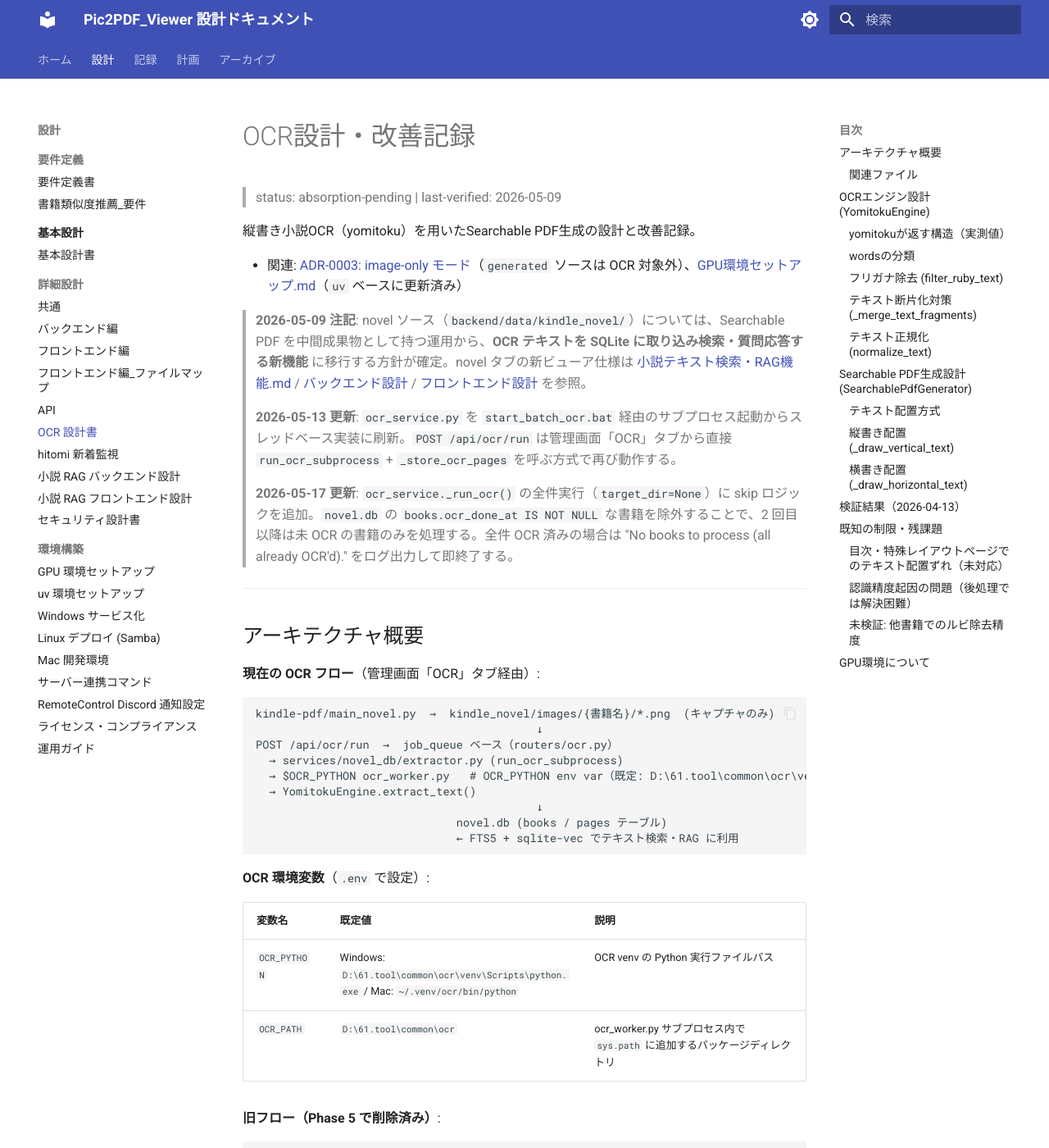
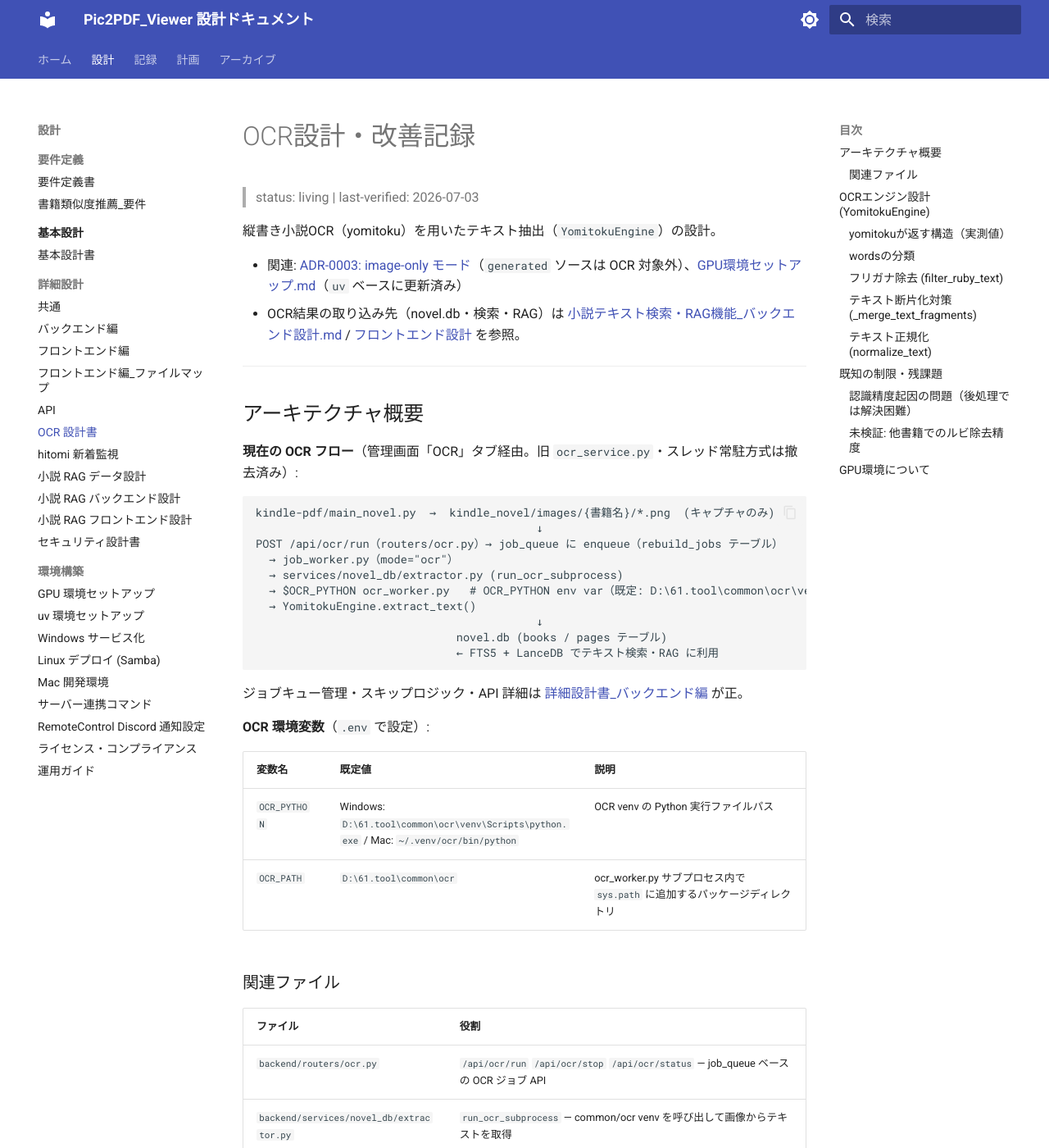
Before and after one commit to kkmmyr/Pic2PDF_Viewer, an MkDocs documentation site: the page built from docs/design/詳細設計/機能別/OCR設計書.md, in a window 1280 px wide and 1400 px high. Shown: the whole window at 82% size. Built offline with MkDocs 1.6.1 and Material for MkDocs 9.7.7, drawn with Linux system fonts in a browser that asks for light colours; some of the changed text lies outside the part shown.

Commit message:
docs: 設計書ガバナンス G4a — RAG 事実正本 新設 + OCR 蒸留・凍結
- 新設 docs/design/詳細設計/機能別/小説RAG_データ.md（事実正本, 196行）: novel_db の DB スキーマ（Alembic 0001-0003 が真実の源）/ NOVEL_DB_* 環境変数 / ディレクトリレイアウト / API 21 エンドポイント / LLM backend・port を1箇所へ集約。散在していた schema/env/layout の三重記載を解消する起点
- OCR設計書.md を蒸留（204→129行, status: living へ）。冒頭フロー注記の陳腐化（旧 ocr_service.py スレッド常駐 → 現行 job_queue 経由）を実コード裏取りで是正。YomitokuEngine の現在形リファレンス（words 構造・filter_ruby_text・normalize_text）は保持
- 削除済み searchable_pdf.py の設計・当時の検証記録を docs/archive/OCR_旧SearchablePDF設計.md（85行, 📦バナー）へ凍結
- mkdocs.yml nav に上記2ファイルを追加

Co-Authored-By: Claude Opus 4.8 (1M context) <noreply@anthropic.com>

````diff
--- a/docs/design/詳細設計/機能別/OCR設計書.md
+++ b/docs/design/詳細設計/機能別/OCR設計書.md
@@ -1,34 +1,30 @@
 # OCR設計・改善記録
 
-> status: absorption-pending | last-verified: 2026-05-09
-<!-- 吸収予定（設計書ガバナンス再編 G4）。それまで本書が当該機能の正本。 -->
+> status: living | last-verified: 2026-07-03
 
-縦書き小説OCR（yomitoku）を用いたSearchable PDF生成の設計と改善記録。
+縦書き小説OCR（yomitoku）を用いたテキスト抽出（`YomitokuEngine`）の設計。
 
 - 関連: [ADR-0003: image-only モード](../../基本設計/ADR/0003_generated-image-only-mode.md)（`generated` ソースは OCR 対象外）、[GPU環境セットアップ.md](../../環境構築/GPU環境セットアップ.md)（`uv` ベースに更新済み）
-
-> **2026-05-09 注記**: novel ソース（`backend/data/kindle_novel/`）については、Searchable PDF を中間成果物として持つ運用から、**OCR テキストを SQLite に取り込み検索・質問応答する新機能** に移行する方針が確定。novel タブの新ビューア仕様は [小説テキスト検索・RAG機能.md](小説テキスト検索・RAG機能_バックエンド設計.md) / [バックエンド設計](小説テキスト検索・RAG機能_バックエンド設計.md) / [フロントエンド設計](小説テキスト検索・RAG機能_フロントエンド設計.md) を参照。
-
-> **2026-05-13 更新**: `ocr_service.py` を `start_batch_ocr.bat` 経由のサブプロセス起動からスレッドベース実装に刷新。`POST /api/ocr/run` は管理画面「OCR」タブから直接 `run_ocr_subprocess` + `_store_ocr_pages` を呼ぶ方式で再び動作する。
->
-> **2026-05-17 更新**: `ocr_service._run_ocr()` の全件実行（`target_dir=None`）に skip ロジックを追加。`novel.db` の `books.ocr_done_at IS NOT NULL` な書籍を除外することで、2 回目以降は未 OCR の書籍のみを処理する。全件 OCR 済みの場合は "No books to process (all already OCR'd)." をログ出力して即終了する。
+- OCR結果の取り込み先（novel.db・検索・RAG）は [小説テキスト検索・RAG機能_バックエンド設計.md](小説テキスト検索・RAG機能_バックエンド設計.md) / [フロントエンド設計](小説テキスト検索・RAG機能_フロントエンド設計.md) を参照。
 
 ---
 
 ## アーキテクチャ概要
 
-**現在の OCR フロー**（管理画面「OCR」タブ経由）:
+**現在の OCR フロー**（管理画面「OCR」タブ経由。旧 `ocr_service.py`・スレッド常駐方式は撤去済み）:
 ```
 kindle-pdf/main_novel.py  →  kindle_novel/images/{書籍名}/*.png  (キャプチャのみ)
                                           ↓
-POST /api/ocr/run  →  job_queue ベース（routers/ocr.py）
+POST /api/ocr/run（routers/ocr.py）→ job_queue に enqueue（rebuild_jobs テーブル）
+  → job_worker.py（mode="ocr"）
   → services/novel_db/extractor.py (run_ocr_subprocess)
   → $OCR_PYTHON ocr_worker.py   # OCR_PYTHON env var（既定: D:\61.tool\common\ocr\venv\Scripts\python.exe）
   → YomitokuEngine.extract_text()
                                           ↓
                               novel.db (books / pages テーブル)
-                              ← FTS5 + sqlite-vec でテキスト検索・RAG に利用
+                              ← FTS5 + LanceDB でテキスト検索・RAG に利用
 ```
+ジョブキュー管理・スキップロジック・API 詳細は [詳細設計書_バックエンド編](../詳細設計書_バックエンド編.md) が正。
 
 **OCR 環境変数**（`.env` で設定）:
 
@@ -37,17 +33,11 @@ POST /api/ocr/run  →  job_queue ベース（routers/ocr.py）
 | `OCR_PYTHON` | Windows: `D:\61.tool\common\ocr\venv\Scripts\python.exe` / Mac: `~/.venv/ocr/bin/python` | OCR venv の Python 実行ファイルパス |
 | `OCR_PATH` | `D:\61.tool\common\ocr` | ocr_worker.py サブプロセス内で `sys.path` に追加するパッケージディレクトリ |
 
-**旧フロー（Phase 5 で削除済み）**:
-```
-kindle-pdf/batch_ocr.py (削除済み) → YomitokuEngine → kindle-pdf/searchable_pdf.py (削除済み)
-→ kindle_novel/pdfs/{書籍名}.pdf
-```
-`batch_ocr.py` / `searchable_pdf.py` / `start_batch_ocr.bat` は Phase 5（旧 PDF 経路撤去）で削除。
-
 ### 関連ファイル
 
 | ファイル | 役割 |
 |---|---|
+| `backend/routers/ocr.py` | `/api/ocr/run` `/api/ocr/stop` `/api/ocr/status` — job_queue ベースの OCR ジョブ API |
 | `backend/services/novel_db/extractor.py` | `run_ocr_subprocess` — common/ocr venv を呼び出して画像からテキストを取得 |
 | `D:\61.tool\common\ocr\ocr_engine.py` | yomitokuラッパー。テキスト抽出・フリガナ除去・正規化 |
 | `D:\61.tool\common\ocr\debug_yomitoku.py` | yomitoku出力構造の診断ツール |
@@ -114,75 +104,7 @@ OCR出力に含まれる記号を日本語の正式な記号に変換する。
 
 ---
 
-## Searchable PDF生成設計 (`SearchablePdfGenerator`)
-
-**ファイル**: `kindle-pdf/searchable_pdf.py`
-
-### テキスト配置方式
-
-OCR結果の各bboxについて縦書き/横書きを判定し、個別に配置する。
-
-```
-rect_h > rect_w * 2 (aspect > 2)  →  _draw_vertical_text()
-それ以外                            →  _draw_horizontal_text()
-```
-
-### 縦書き配置 (`_draw_vertical_text`)
-
-1文字ずつ個別の `TextObject` で配置する（旧: `-90°` 回転+`textOut(全文)` 方式は廃止）。
-
-```python
-font_size = max(rect_w * 0.9, 6.0)   # 列幅に合わせる
-char_step = rect_h / n                 # 文字数でbboxを等分
-for i, char in enumerate(text):
-    img_y_baseline = y1 + i * char_step + char_step * 0.8
-    pdf_y = page_height - img_y_baseline  # ReportLab座標変換（y軸反転）
-```
-
-**旧方式廃止理由**: 50文字超の列で `textOut(全文)` がPDF描画域外にはみ出し、後半が切れていた。
-
-### 横書き配置 (`_draw_horizontal_text`)
-
-```python
-font_size = max(rect_h * 0.8, 6.0)   # bbox高さに合わせる
-pdf_y = page_height - y2 + rect_h * 0.15
-```
-
----
-
-## 検証結果（2026-04-13）
-
-**対象**: `おこぼれ姫と円卓の騎士 1 (ビーズログ文庫)/008.png`
-
-| 指標 | 改善前 | 改善後 |
-|------|--------|--------|
-| 出力件数 | 52件（ルビ混在） | **27件（本文のみ）** |
-| ルビ除去 | 不完全 | **完全に除去** |
-| テキスト断片化 | — | **マージ不要と正しく判定** |
-| 長列の切れ | 発生（50文字超） | **修正済み** |
-
----
-
 ## 既知の制限・残課題
-
-### 目次・特殊レイアウトページでのテキスト配置ずれ（未対応）
-
-**対象**: 目次ページ等（例: `おこぼれ姫と円卓の騎士 1/004.png`）
-
-**症状**: デバッグPDFでテキストオーバーレイが画像と大きくずれる。
-
-**原因**: yomitoku検出器が複数列を1 bboxに合体返却する。
-
-| yomitoku返却 | w | h | aspect | 内容 |
-|---|---|---|---|---|
-| 本文列+ルビ列が合体 | 93px | 384px | 4.1 | 「プロローグ第一章 ヤ二人の円卓の騎士」 |
-| 縦書きだがaspect<2 | 82px | 148px | 1.8 | 「あとがきエピローグ」 |
-
-- 合体bbox (w=93): `font_size = 84pt` → 実際の文字サイズ（約30pt）の3倍になり画像外にはみ出す
-- aspect<2: 横書き判定になり1行に詰め込まれる
-
-**対応断念の理由**: `searchable_pdf.py` 側でfont_sizeを補正すると通常本文ページの配置が崩れる。
-合体bboxを後処理で確実に判別する方法がなく、修正リスクが効果を上回るため対応しない。
 
 ### 認識精度起因の問題（後処理では解決困難）
 
@@ -201,3 +123,7 @@ pdf_y = page_height - y2 + rect_h * 0.15
 
 GPU（CUDA）を使用するとOCR処理速度が大幅に向上する。
 セットアップ手順: [GPU環境セットアップ.md](../../環境構築/GPU環境セットアップ.md)
+
+---
+
+設計過程・削除済み SearchablePDF 設計は [凍結記録](../../../archive/OCR_旧SearchablePDF設計.md) を参照。
--- a/mkdocs.yml
+++ b/mkdocs.yml
@@ -121,6 +121,7 @@ nav:
           - API: design/詳細設計/API.md
           - OCR 設計書: design/詳細設計/機能別/OCR設計書.md
           - hitomi 新着監視: design/詳細設計/機能別/hitomi新着監視設計書.md
+          - 小説 RAG データ設計: design/詳細設計/機能別/小説RAG_データ.md
           - 小説 RAG バックエンド設計: design/詳細設計/機能別/小説テキスト検索・RAG機能_バックエンド設計.md
           - 小説 RAG フロントエンド設計: design/詳細設計/機能別/小説テキスト検索・RAG機能_フロントエンド設計.md
           - セキュリティ設計書: design/詳細設計/セキュリティ設計書.md
@@ -151,3 +152,4 @@ nav:
       - 実装ログ_2026-04-14: archive/実装ログ_2026-04-14.md
       - LLM 層リファクタリング_完了記録: archive/LLM層リファクタリング_完了記録.md
       - 漫画 AI 検証: archive/検証/漫画AI検証.md
+      - OCR 旧 SearchablePDF 設計: archive/OCR_旧SearchablePDF設計.md
````
Also changed, not shown: docs/archive/OCR_旧SearchablePDF設計.md (added, +85 -0 lines), docs/design/詳細設計/機能別/小説RAG_データ.md (added, +196 -0 lines).
